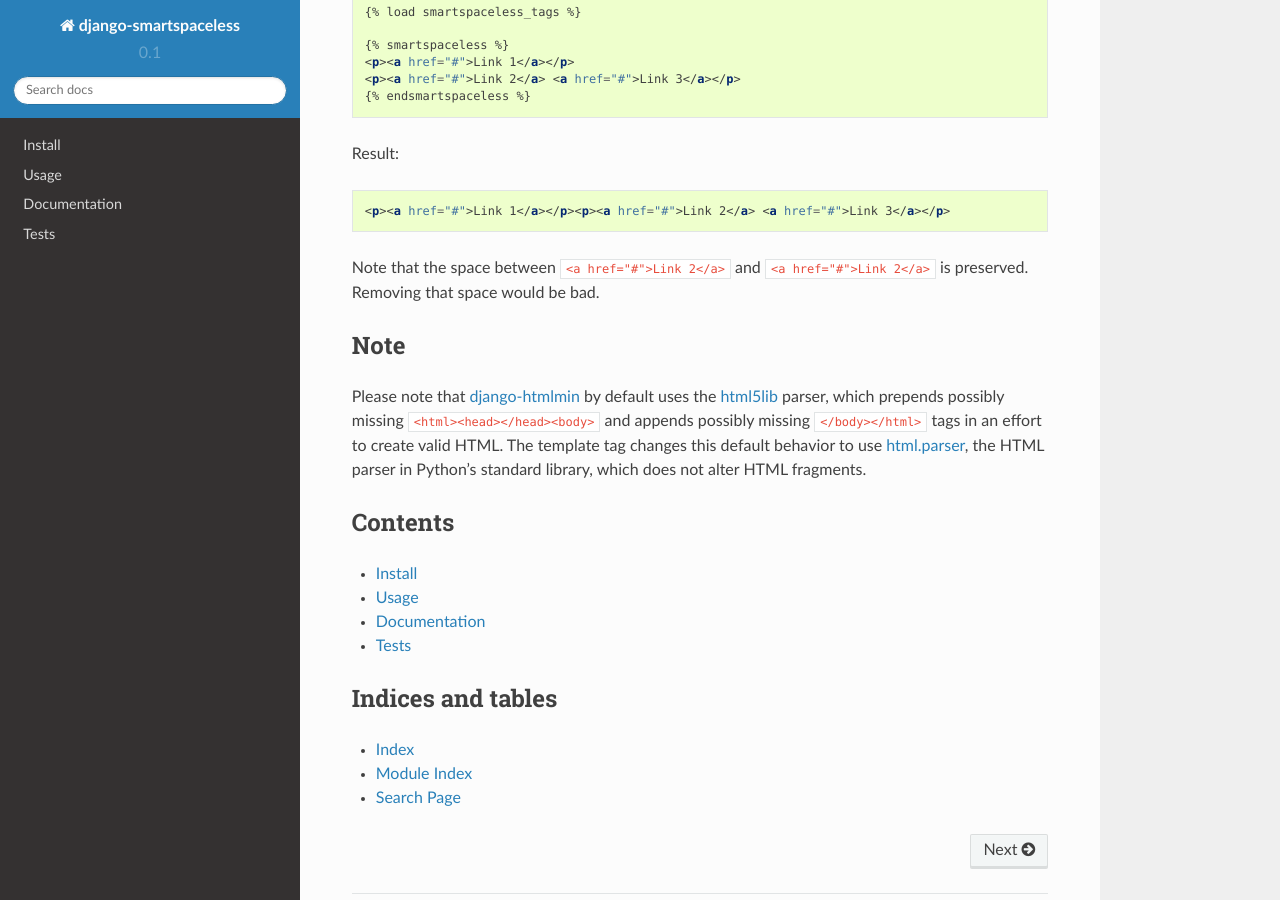
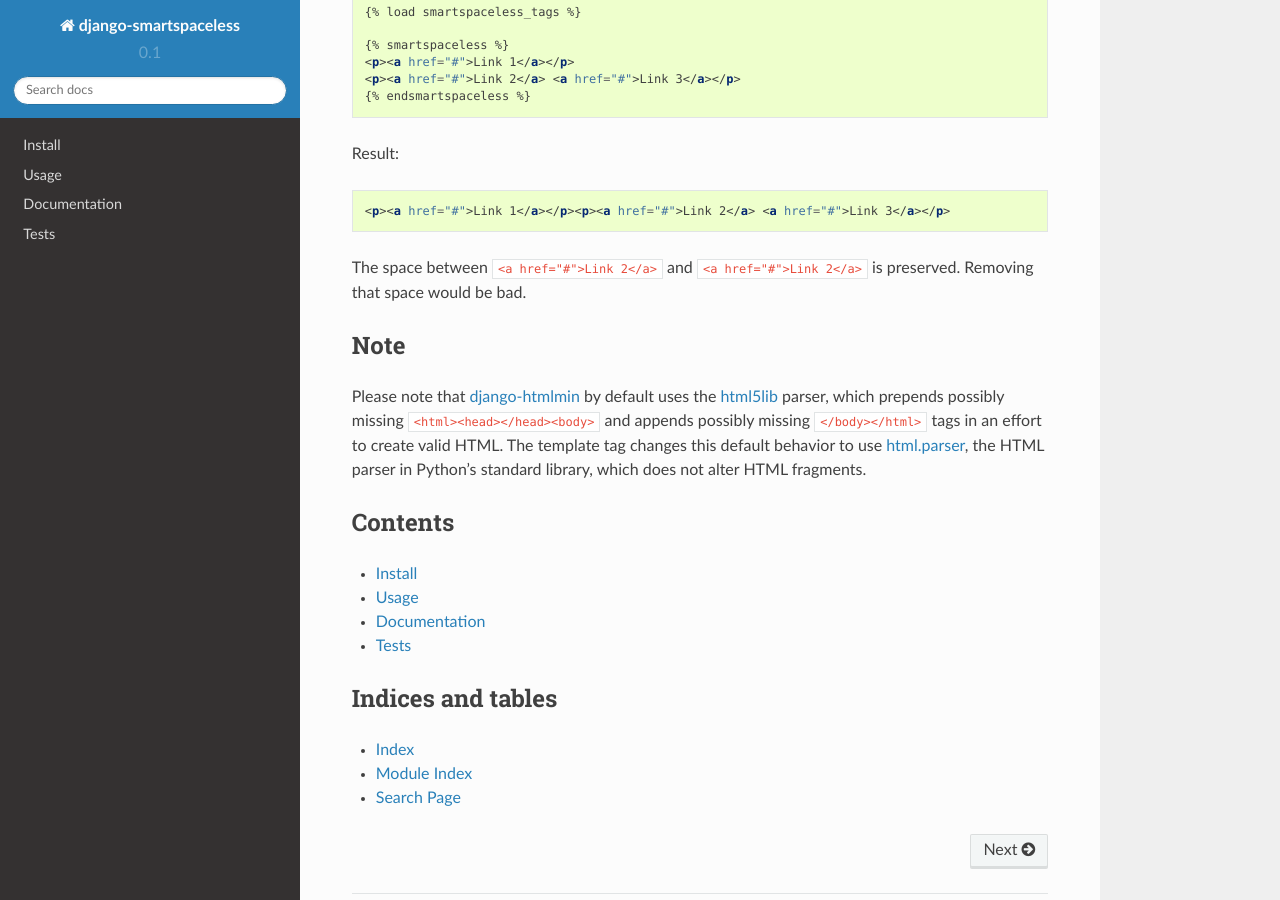
Before and after one commit to richardcornish/django-smartspaceless, a Sphinx documentation site: the page built from docs/index.rst, in a window 1280 px wide and 900 px high, scrolled down 852 px. Built offline with Sphinx 7.4.7 and the Read the Docs theme 2.0.0, drawn with Linux system fonts in a browser that asks for light colours.

Commit message:
Don't need so many notes

```diff
--- a/README.rst
+++ b/README.rst
@@ -57,7 +57,7 @@ Result:
 
    <p><a href="#">Link 1</a></p><p><a href="#">Link 2</a> <a href="#">Link 3</a></p>
 
-Note that the space between ``<a href="#">Link 2</a>`` and ``<a href="#">Link 2</a>`` is preserved. Removing that space would be bad.
+The space between ``<a href="#">Link 2</a>`` and ``<a href="#">Link 2</a>`` is preserved. Removing that space would be bad.
 
 Note
 ====
--- a/docs/index.rst
+++ b/docs/index.rst
@@ -60,7 +60,7 @@ Result:
 
    <p><a href="#">Link 1</a></p><p><a href="#">Link 2</a> <a href="#">Link 3</a></p>
 
-Note that the space between ``<a href="#">Link 2</a>`` and ``<a href="#">Link 2</a>`` is preserved. Removing that space would be bad.
+The space between ``<a href="#">Link 2</a>`` and ``<a href="#">Link 2</a>`` is preserved. Removing that space would be bad.
 
 Note
 ====
```
